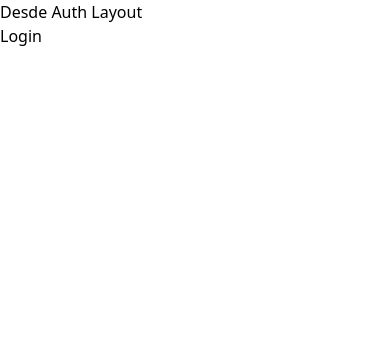
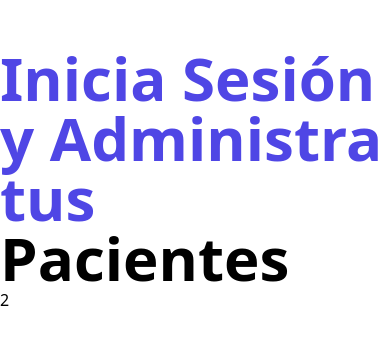
Before and after one commit to PeterArce96/backend-apv, a React (Vite) app in the folder frontend/: page / in a window 390 px wide. Shown: the top 344 px of the page. Built offline with nearby package versions, Linux system fonts and the light colour scheme.

Commit message:
apv - primeros estilos con el login

```diff
--- a/frontend/src/layout/AuthLayout.jsx
+++ b/frontend/src/layout/AuthLayout.jsx
@@ -3,9 +3,12 @@
 const AuthLayout = () => {
     return (
         <>
-            <h1>Desde Auth Layout</h1>
 
-            <Outlet />
+            <main className="container mx-auto md:grid md:grid-cols-2 mt-12">
+                <Outlet />
+
+            </main>
+
         </>
     )
 };
--- a/frontend/src/paginas/Login.jsx
+++ b/frontend/src/paginas/Login.jsx
@@ -3,7 +3,15 @@
 const Login = () => {
     return (
         <>
-            <h2>Login</h2>
+
+            <div>
+                <h1 className="text-indigo-600 font-black text-6xl">Inicia Sesión y Administra tus <span className="text-black">Pacientes</span>
+                </h1>
+            </div>
+            <div>
+                2
+            </div>
+
         </>
     )
 };
--- a/frontend/src/paginas/OlvidePassword.jsx
+++ b/frontend/src/paginas/OlvidePassword.jsx
@@ -2,10 +2,15 @@
 
 const OlvidePassword = () => {
     return (
+
         <>
-            <h1>Desde Olvide Password</h1>
+
+        <div>1</div>
+        <div>2</div>
+
         </>
-    )
-}
 
-export default OlvidePassword
+    );
+};
+
+export default OlvidePassword;
```
